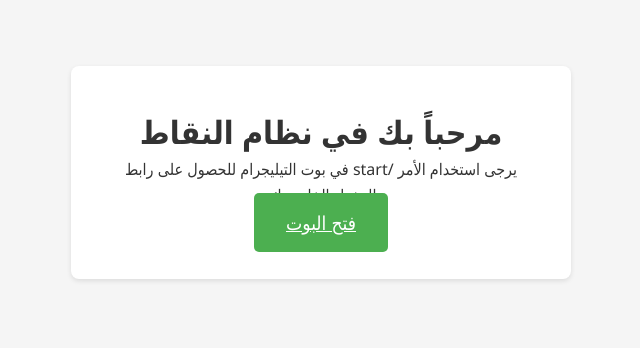
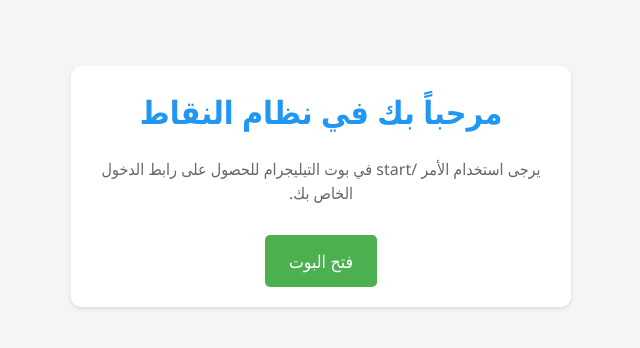
Before and after one commit to kito-mi/points, a FastAPI app: page / in a window 1280 px wide. Shown: the top 348 px of the page, without its empty margins (319-959 px from the left). Run offline with FastAPI, Linux system fonts and the light colour scheme.

Commit message:
Update style.css

```diff
--- a/static/style.css
+++ b/static/style.css
@@ -147,13 +147,31 @@ body {
 }
 
 .login-container {
-    background: white;
-    padding: 40px;
-    border-radius: 8px;
-    box-shadow: 0 2px 5px rgba(0,0,0,0.1);
-    text-align: center;
     max-width: 500px;
     margin: 50px auto;
+    padding: 20px;
+    text-align: center;
+    background-color: #ffffff;
+    border-radius: 10px;
+    box-shadow: 0 2px 4px rgba(0, 0, 0, 0.1);
+}
+
+.login-container h1 {
+    color: #2196F3;
+    margin-bottom: 20px;
+}
+
+.login-container p {
+    color: #666;
+    margin-bottom: 30px;
+    line-height: 1.5;
+}
+
+.login-container .btn {
+    display: inline-block;
+    padding: 12px 24px;
+    font-size: 1.1em;
+    text-decoration: none;
 }
 
 .login-container h2 {
```
